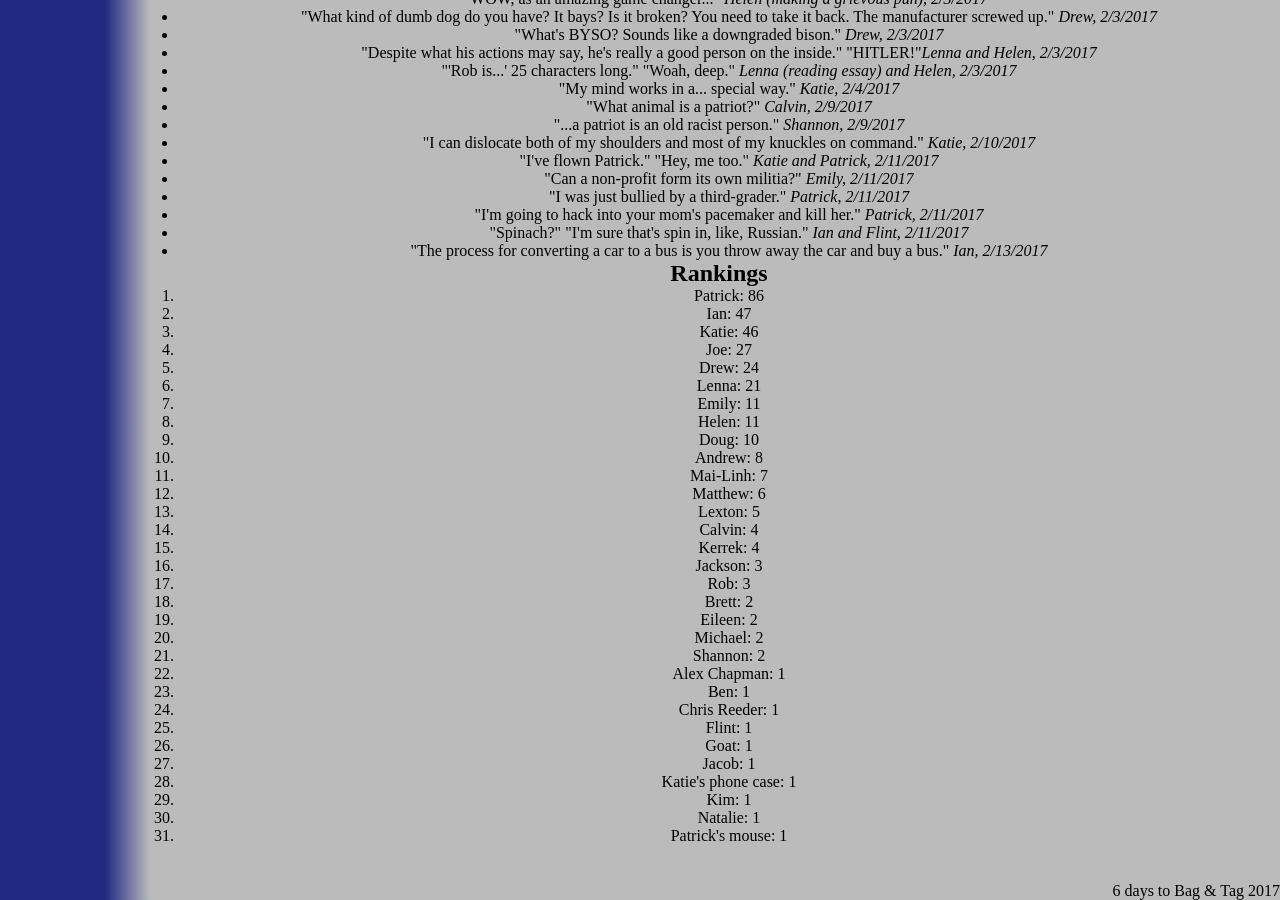
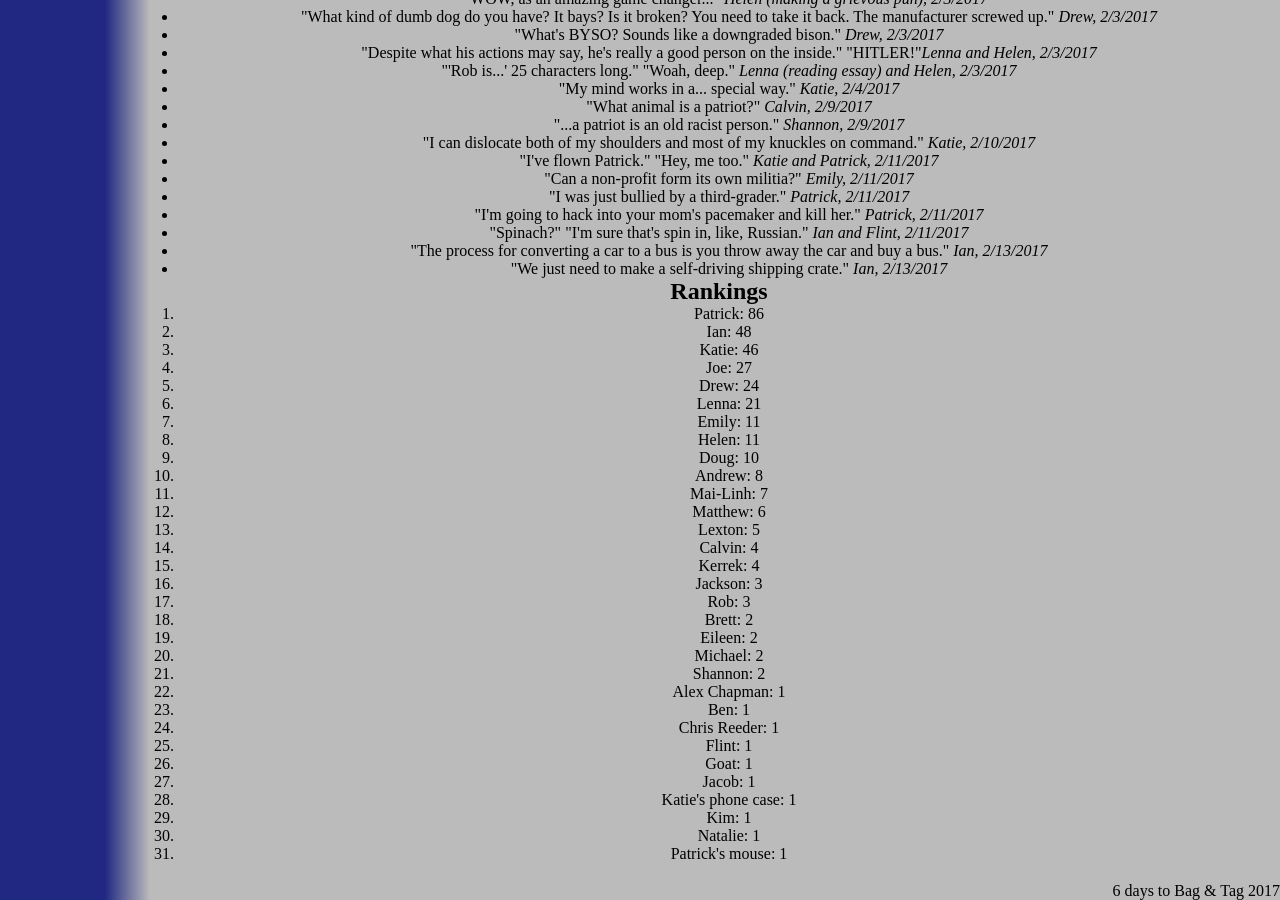
Before and after one commit to katiebugmoon/FRC4131.github.io, a Jekyll site: the page built from media/2017/quotes.html, in a window 1280 px wide and 900 px high, scrolled down 4652 px. Built offline with Jekyll 4.4.1, drawn with Linux system fonts in a browser that asks for light colours; nearby versions of some CDN libraries.

Commit message:
Update quotes.html

```diff
--- a/media/2017/quotes.html
+++ b/media/2017/quotes.html
@@ -264,6 +264,7 @@ title: Build Season 2017 Quotes
 	<li>"I'm going to hack into your mom's pacemaker and kill her." <i>Patrick, 2/11/2017</i></li>
 	<li>"Spinach?" "I'm sure that's spin in, like, Russian." <i>Ian and Flint, 2/11/2017</i></li>
 	<li>"The process for converting a car to a bus is you throw away the car and buy a bus." <i>Ian, 2/13/2017</i></li>
+	<li>"We just need to make a self-driving shipping crate." <i>Ian, 2/13/2017</i></li>
 </ul>
 <h2>Rankings</h2>
 <ol id='rankings'></ol>
```
